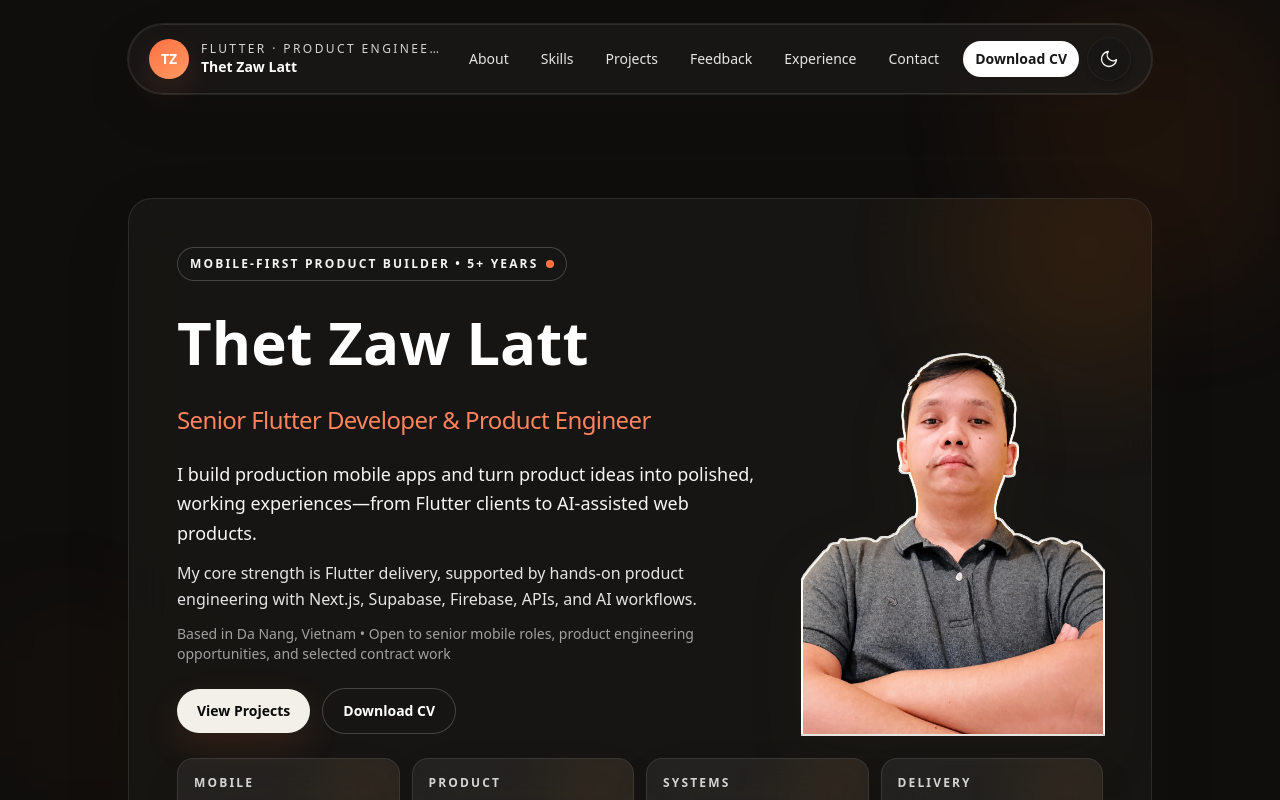
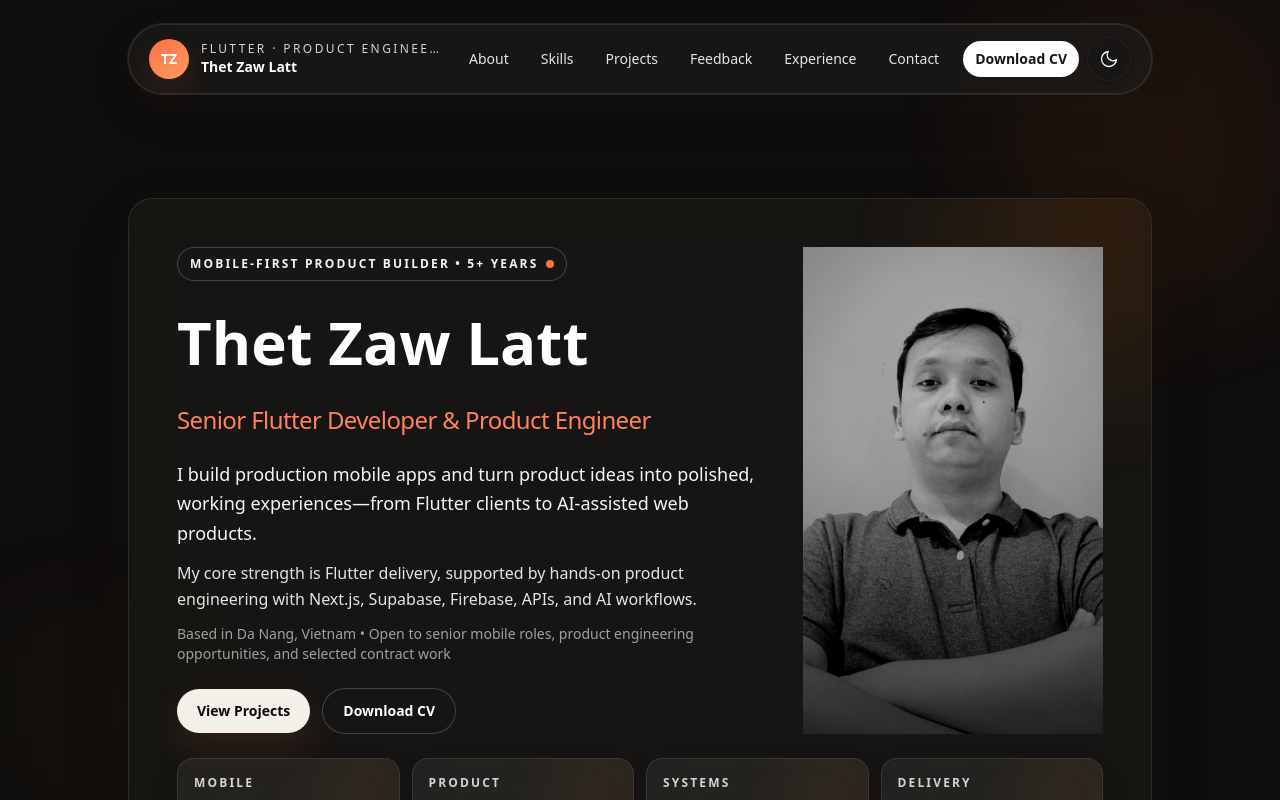
Before and after one commit to thetzawlatt77-cell/portfolio_landing, a Next.js app: page / in a window 1280 px wide. Shown: the top 800 px of the page. Built offline with nearby package versions, Linux system fonts and the light colour scheme.

Commit message:
Use original monochrome portrait in hero

```diff
--- a/src/components/hero.tsx
+++ b/src/components/hero.tsx
@@ -107,15 +107,19 @@ export function Hero() {
                   animate: { opacity: 1, scale: 1 },
                   transition: { duration: 0.45, delay: 0.12 },
                 })}
-            className="relative min-h-[430px] sm:min-h-[520px] lg:min-h-full"
+            className="relative min-h-[430px] overflow-hidden sm:min-h-[520px] lg:min-h-full"
           >
             <Image
-              src="/profile-cutout-v2.png"
+              src="/profile-original-gray.JPG"
               alt="Portrait of Thet Zaw Latt, Senior Flutter Developer and Product Engineer"
               fill
-              className="object-contain object-bottom [filter:drop-shadow(2px_0_0_rgba(255,253,249,0.9))_drop-shadow(-2px_0_0_rgba(255,253,249,0.9))_drop-shadow(0_2px_0_rgba(255,253,249,0.9))_drop-shadow(0_-2px_0_rgba(255,253,249,0.9))_drop-shadow(0_18px_24px_rgba(35,28,21,0.2))]"
+              className="object-cover object-center grayscale [filter:grayscale(1)_contrast(1.35)_brightness(0.72)]"
               sizes="(min-width: 1024px) 380px, 100vw"
               priority
+            />
+            <div
+              className="pointer-events-none absolute inset-0 bg-[radial-gradient(circle_at_53%_30%,transparent_0%,rgba(0,0,0,0.06)_34%,rgba(0,0,0,0.48)_100%),linear-gradient(to_top,rgba(0,0,0,0.5),transparent_45%)]"
+              aria-hidden="true"
             />
           </motion.div>
         </div>
```
Also changed, not shown: public/profile-original-gray.JPG (added).
